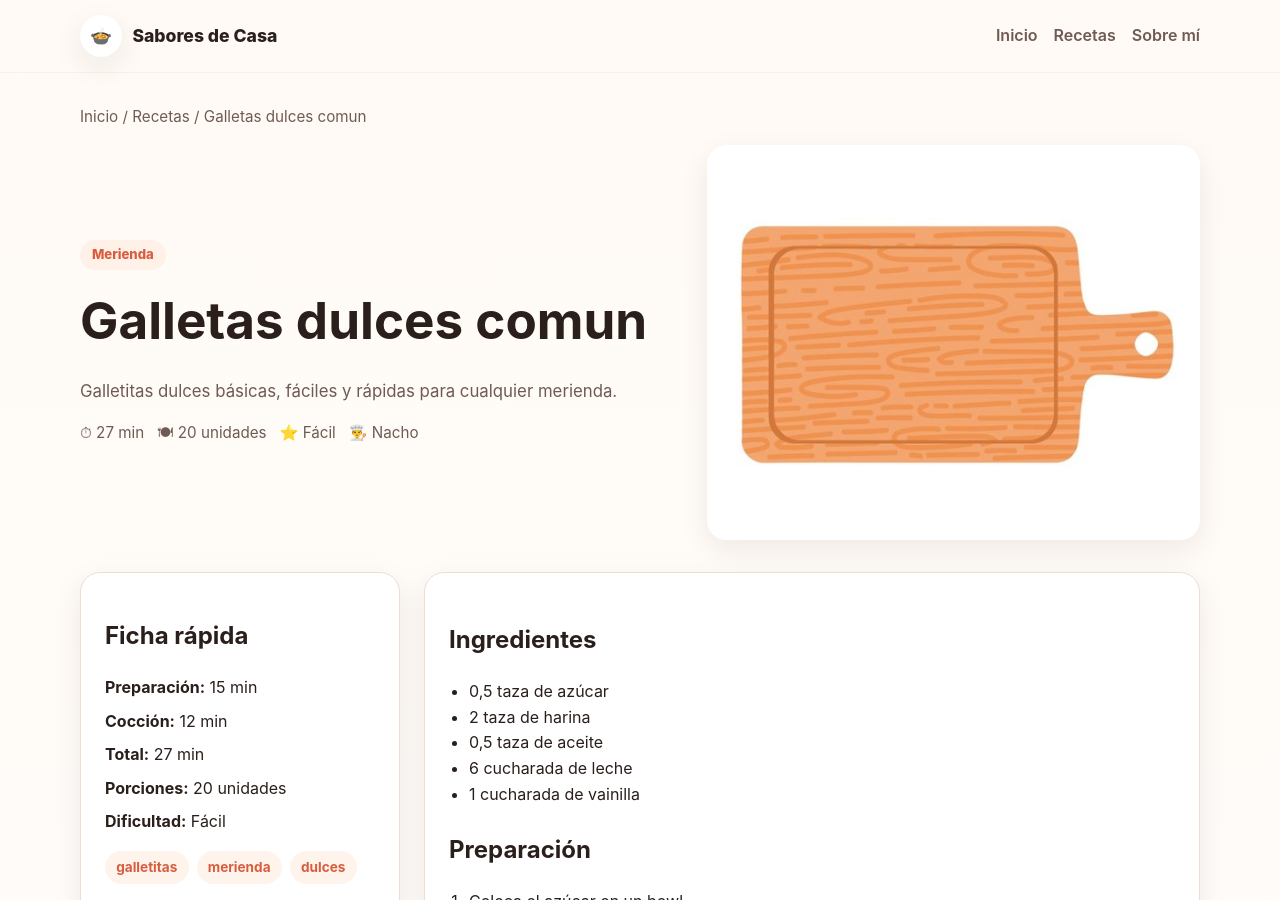
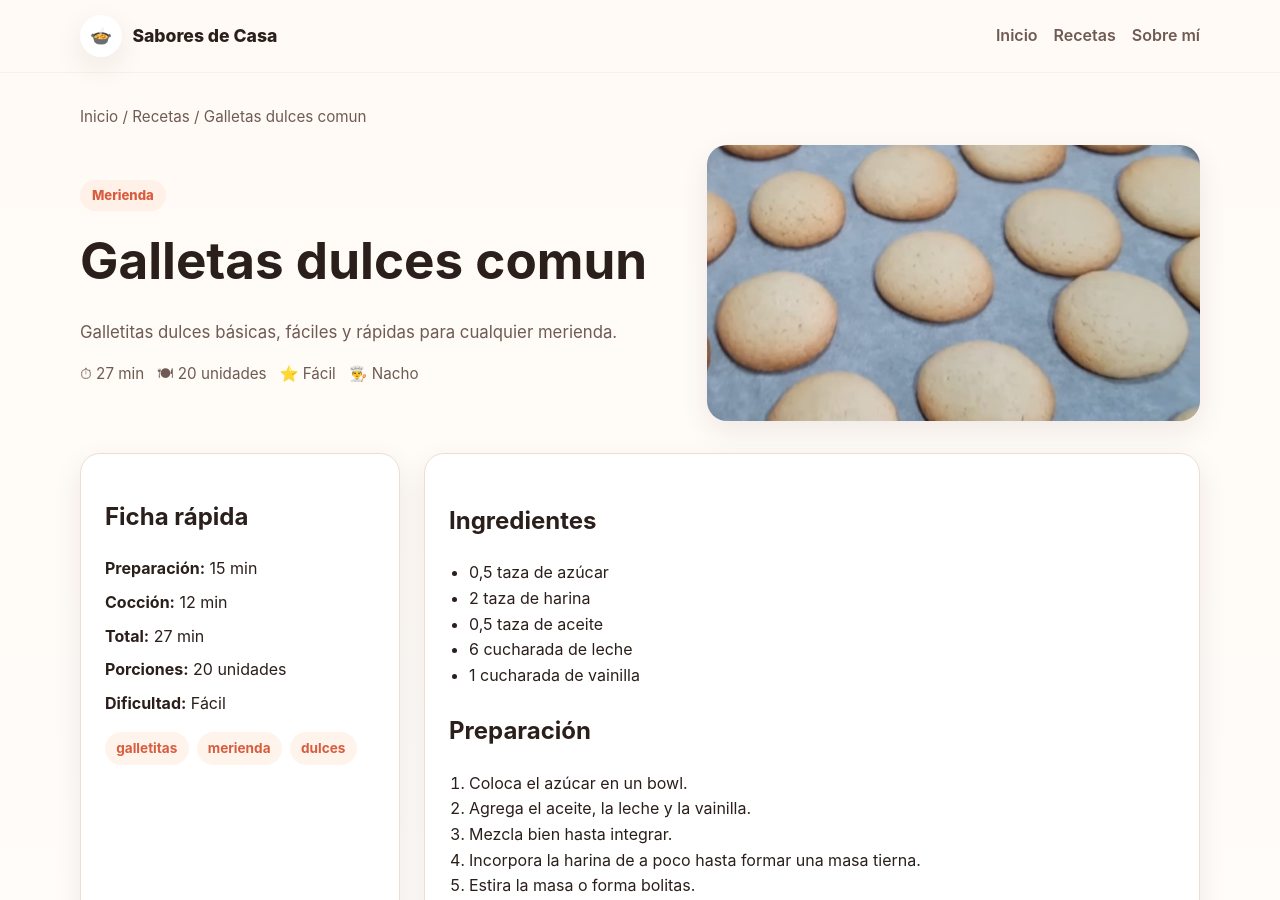
Before and after one commit to ibarrau/Recetas, a Jekyll site: the page built from _recipes/galletas-dulces-comun.md, in a window 1280 px wide and 900 px high. Built offline with Jekyll 4.4.1, drawn with Linux system fonts in a browser that asks for light colours.

Commit message:
Actualizar fotos

```diff
--- a/_recipes/galletas-dulces-comun.md
+++ b/_recipes/galletas-dulces-comun.md
@@ -3,7 +3,7 @@ title: "Galletas dulces comun"
 date: 2026-05-16
 description: "Galletitas dulces básicas, fáciles y rápidas para cualquier merienda."
 category: "Merienda"
-image: /assets/images/hero-recetas.jpg
+image: /assets/images/galleta dulce.jpg
 prep_time: "15 min"
 cook_time: "12 min"
 total_time: "27 min"
```
Also changed, not shown: _recipes/galletas-dulces-de-limon.md (+1 -1 lines), assets/images/galleta dulce.jpg (added), assets/images/galleta limon.jpg (added).
